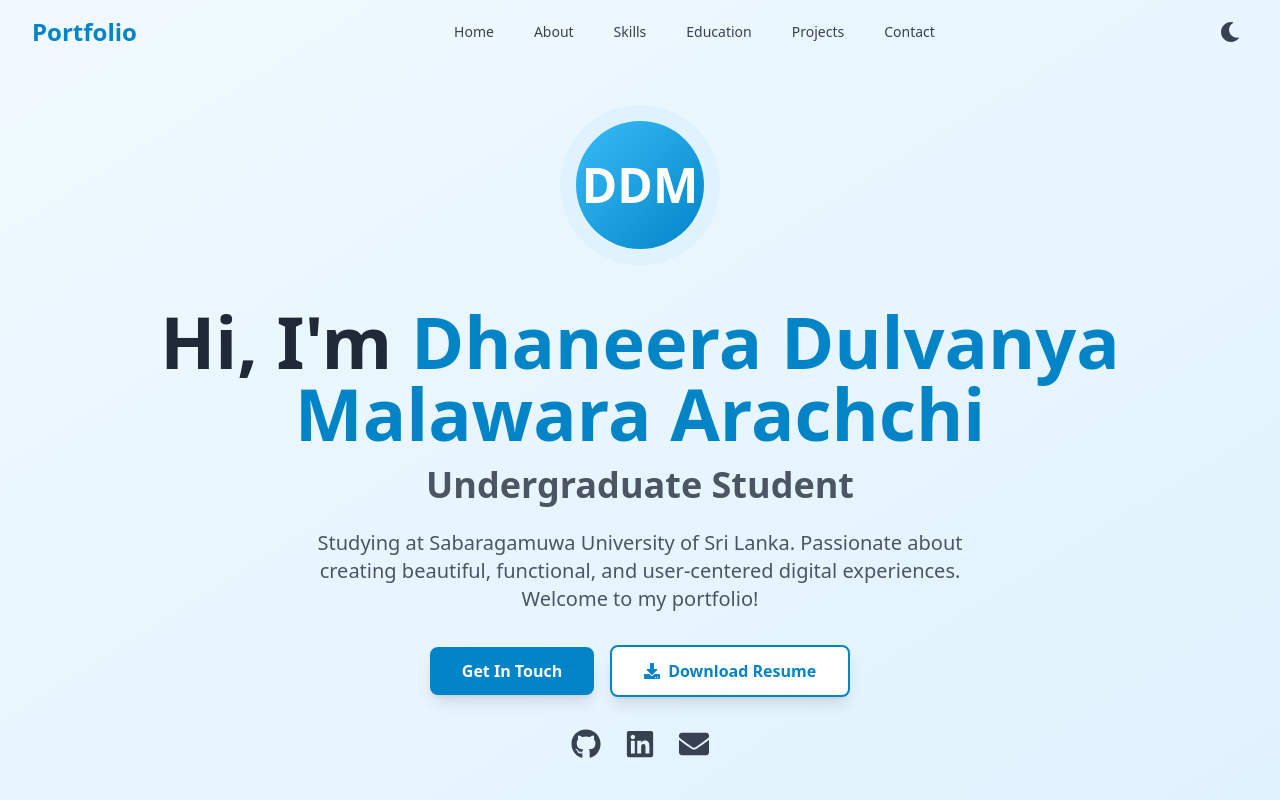
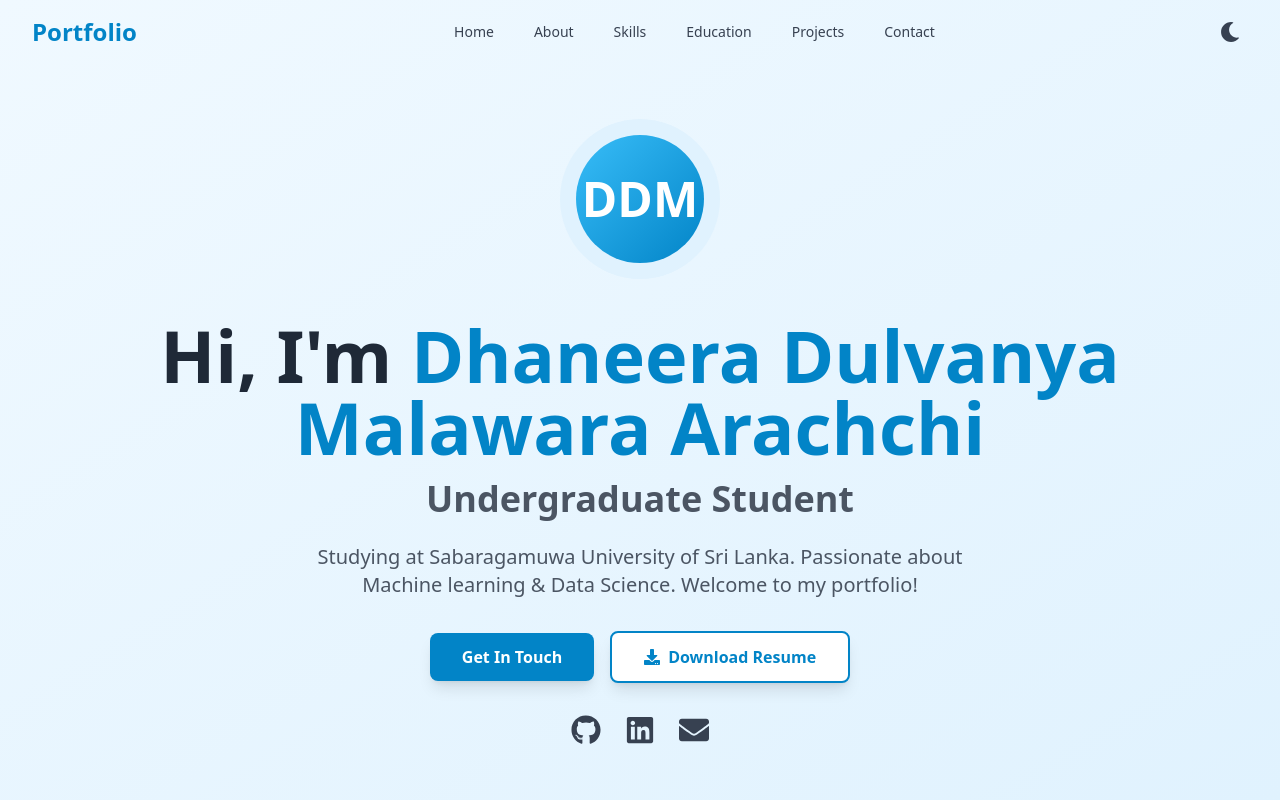
Before and after one commit to DhaneeraDulvanya/portfolio, a React (Vite) app: page / in a window 1280 px wide. Shown: the top 800 px of the page. Built offline with nearby package versions, Linux system fonts and the light colour scheme.

Commit message:
update profile main about

```diff
--- a/src/components/Hero.jsx
+++ b/src/components/Hero.jsx
@@ -42,8 +42,7 @@ const Hero = () => {
           </h2>
 
           <p className="text-lg md:text-xl text-gray-600 dark:text-gray-400 max-w-2xl mx-auto mb-8">
-            Studying at Sabaragamuwa University of Sri Lanka. Passionate about creating
-            beautiful, functional, and user-centered digital experiences. Welcome to my portfolio!
+            Studying at Sabaragamuwa University of Sri Lanka. Passionate about Machine learning & Data Science. Welcome to my portfolio!
           </p>
 
           <div className="flex flex-col sm:flex-row gap-4 justify-center items-center mb-8">
```
